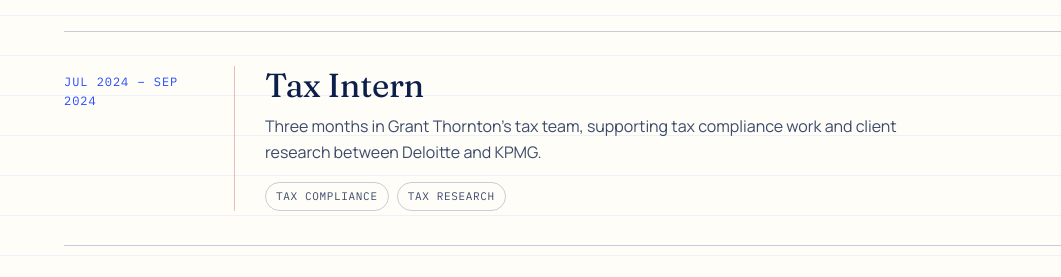
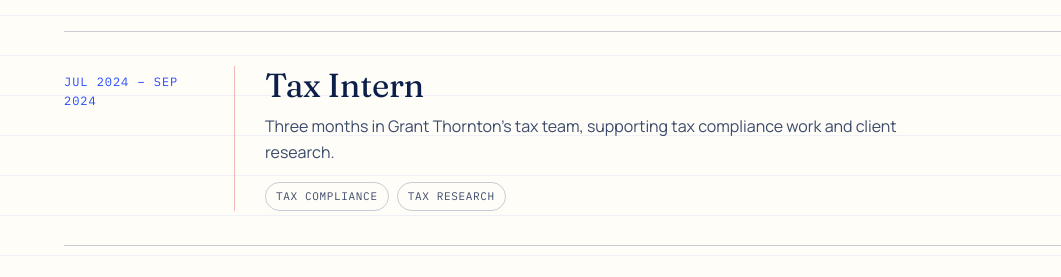
Before and after one commit to sarahuyensam/sarahuyensam.github.io, a plain HTML site: page index.html in a window 1280 px wide. Shown: the part 3245-3522 px from the top of the page, 0-1061 px from the left. Drawn offline with nearby package versions, Linux system fonts and the light colour scheme.

Commit message:
Trim Grant Thornton description
Co-Authored-By: Claude Opus 5.5 <noreply@anthropic.com>

```diff
--- a/index.html
+++ b/index.html
@@ -166,7 +166,7 @@
     <span class="row__date mono">Jul 2024 – Sep 2024</span>
     <div class="row__body">
       <h3>Tax Intern</h3>
-      <p>Three months in Grant Thornton's tax team, supporting tax compliance work and client research between Deloitte and KPMG.</p>
+      <p>Three months in Grant Thornton's tax team, supporting tax compliance work and client research.</p>
       <ul class="tags"><li>Tax compliance</li><li>Tax research</li></ul>
     </div>
     <span class="row__org"><img src="assets/logos/grantthornton.png" alt="Grant Thornton"></span>
```
